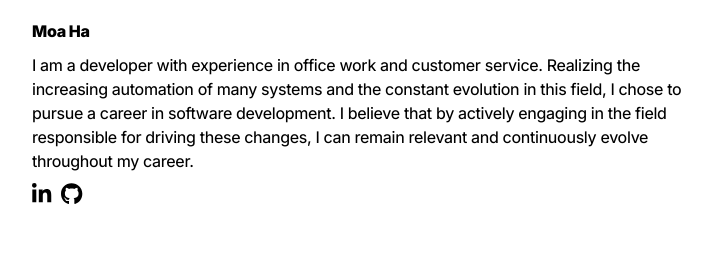
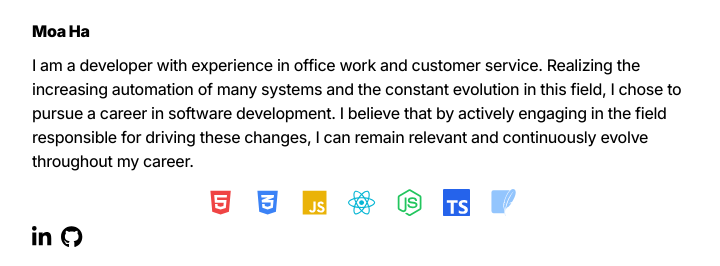
Before and after one commit to moa-ha/blog, a Next.js app: page / in a window 1280 px wide. Shown: the part 293-559 px from the top of the page, without its empty margins (278-998 px from the left). Built offline with nearby package versions, Linux system fonts and the light colour scheme.

Commit message:
include tech stack in home

```diff
--- a/src/app/page.tsx
+++ b/src/app/page.tsx
@@ -7,6 +7,7 @@ import Link from 'next/link'
 import { config } from '@fortawesome/fontawesome-svg-core'
 import '@fortawesome/fontawesome-svg-core/styles.css'
 import { useEffect } from 'react'
+import TechStack from '@/components/techStack'
 
 config.autoAddCss = false // 필수: CSS 충돌 방지
 
@@ -31,14 +32,17 @@ export default function About() {
       </div>
       <section>
         <h1>Moa Ha</h1>
-        <p className="about-me">
-          I am a developer with experience in office work and customer service.
-          Realizing the increasing automation of many systems and the constant
-          evolution in this field, I chose to pursue a career in software
-          development. I believe that by actively engaging in the field
-          responsible for driving these changes, I can remain relevant and
-          continuously evolve throughout my career.
-        </p>
+        <div className="about-me">
+          <p>
+            I am a developer with experience in office work and customer
+            service. Realizing the increasing automation of many systems and the
+            constant evolution in this field, I chose to pursue a career in
+            software development. I believe that by actively engaging in the
+            field responsible for driving these changes, I can remain relevant
+            and continuously evolve throughout my career.
+          </p>
+          <TechStack />
+        </div>
       </section>
       <section style={{ display: 'flex', alignItems: 'center' }}>
         <Link
--- /dev/null
+++ b/src/components/techStack.tsx
@@ -0,0 +1,17 @@
+import { FaHtml5, FaCss3Alt, FaJs, FaReact, FaNodeJs } from 'react-icons/fa'
+import { SiTypescript, SiSqlite } from 'react-icons/si'
+const TechStack = () => {
+  return (
+    <div className="flex gap-5 flex-wrap justify-center items-center mt-4">
+      <FaHtml5 size="1.7em" title="HTML5" className="text-red-500" />
+      <FaCss3Alt size="1.7em" title="CSS3" className="text-blue-500" />
+      <FaJs size="1.7em" title="JavaScript" className="text-yellow-500" />
+      <FaReact size="1.7em" title="React" className="text-cyan-500" />
+      <FaNodeJs size="1.7em" title="Node.js" className="text-green-500" />
+      <SiTypescript size="1.7em" title="TypeScript" className="text-blue-600" />
+      <SiSqlite size="1.7em" title="SQLite3" className="text-blue-300" />
+    </div>
+  )
+}
+
+export default TechStack
```
